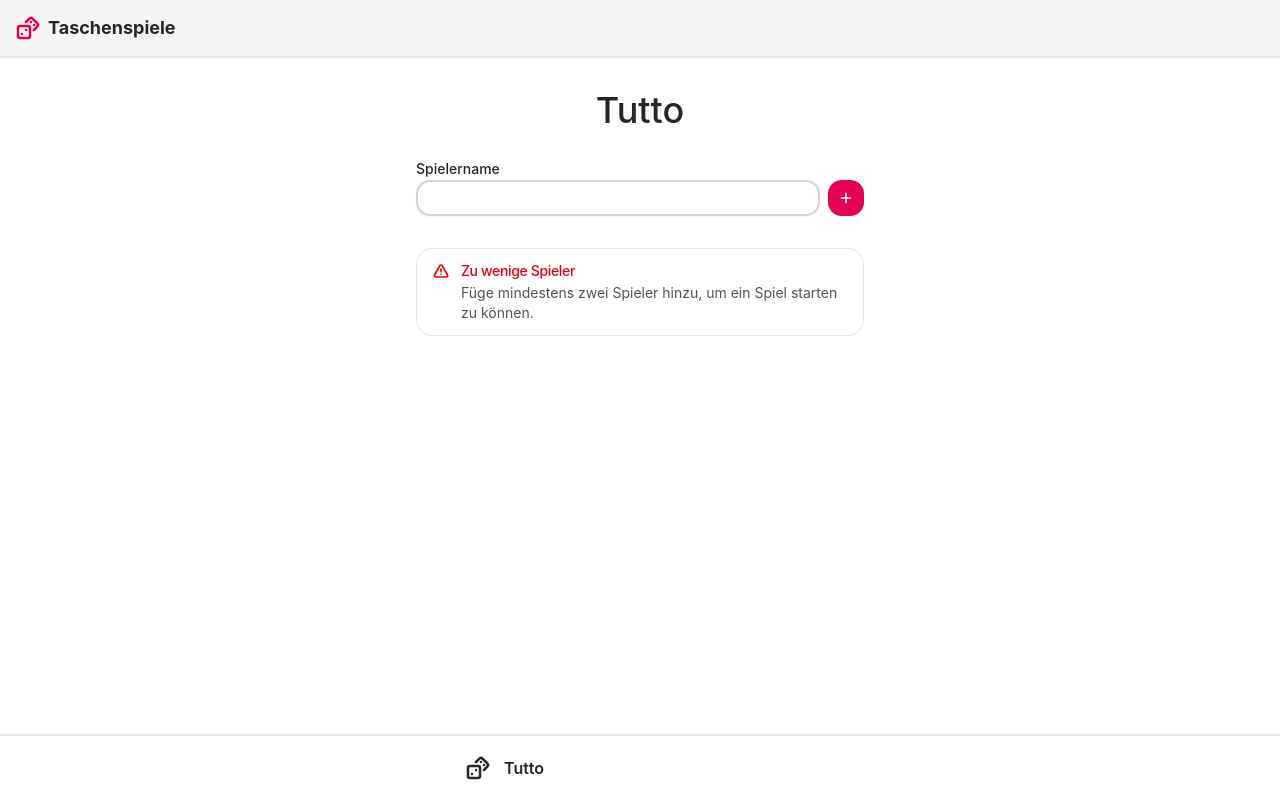
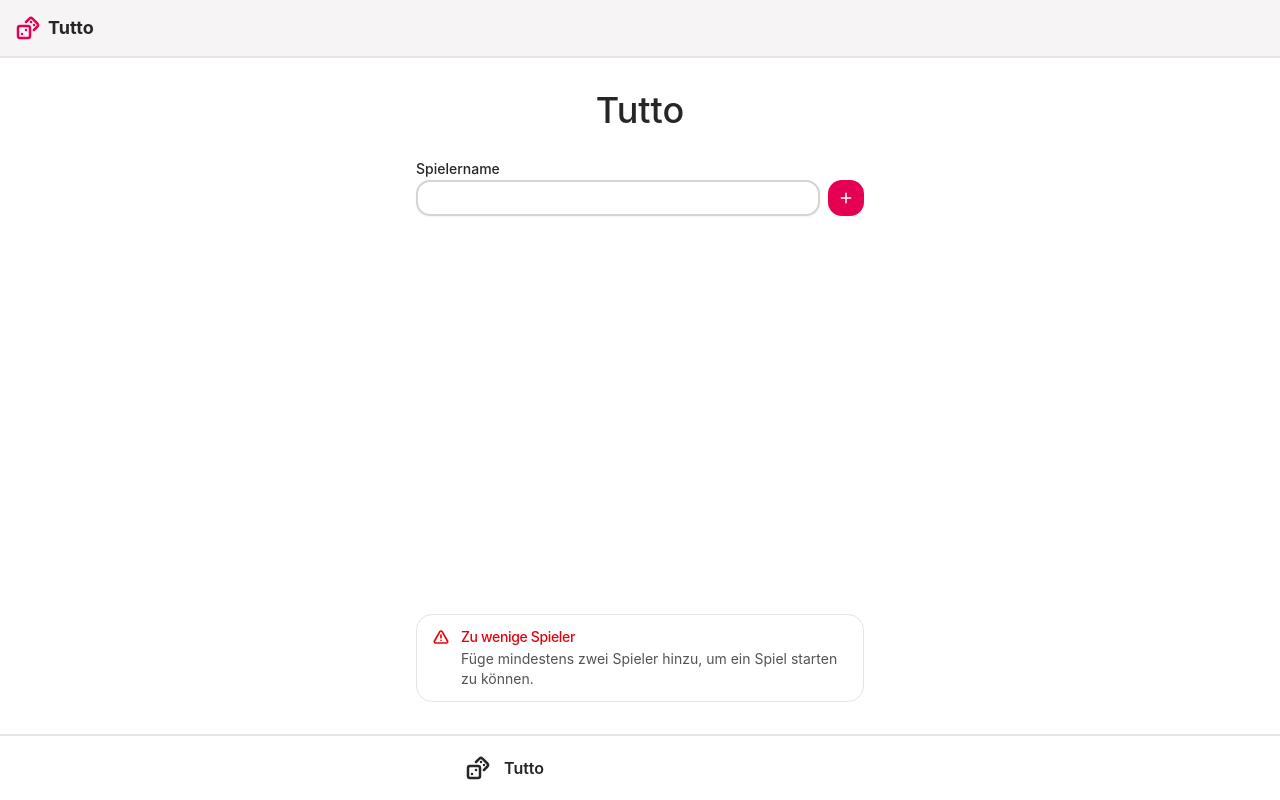
Before and after one commit to nilsbenz/pocket-games, a React (Vite) app: page / in a window 1280 px wide. Built offline with nearby package versions, Linux system fonts and the light colour scheme.

Commit message:
ui: style changes

```diff
--- a/src/components/header.tsx
+++ b/src/components/header.tsx
@@ -1,12 +1,12 @@
 import { DicesIcon } from "lucide-react";
 
-export default function Header() {
+export default function Header({ title }: { title?: string }) {
   return (
     <>
       <header className="bg-secondary/70 pt-safe-top pl-safe-left pr-safe-right text-secondary-foreground fixed top-0 right-0 left-0 z-40 border-b-2 backdrop-blur-md">
         <div className="flex h-14 items-center gap-2 px-4">
           <DicesIcon strokeWidth={2.5} className="text-primary" />
-          <h1 className="text-lg font-bold">Taschenspiele</h1>
+          <h1 className="text-lg font-bold">{title || "Taschenspiele"}</h1>
         </div>
       </header>
       <div className="mt-safe-top mb-0.5 h-14" />
--- a/src/components/layout.tsx
+++ b/src/components/layout.tsx
@@ -1,10 +1,16 @@
 import Footer from "./footer";
 import Header from "./header";
 
-export default function Layout({ children }: { children?: React.ReactNode }) {
+export default function Layout({
+  headerTitle,
+  children,
+}: {
+  headerTitle?: string;
+  children?: React.ReactNode;
+}) {
   return (
     <div className="flex grow flex-col px-4 py-8">
-      <Header />
+      <Header title={headerTitle} />
       {children}
       <Footer />
     </div>
--- a/src/routes/(tutto)/-lib/store.ts
+++ b/src/routes/(tutto)/-lib/store.ts
@@ -31,7 +31,7 @@ export const useGameStore = create<TuttoState>()(
           players: state.players.filter((p) => p.name !== name),
         })),
       newGame: () => {
-        set({ cards: getShuffledCards(), currentCard: 0 });
+        set({ cards: getShuffledCards(), currentCard: -1 });
       },
       updateCurrentCard: (index) => {
         set({
--- a/src/routes/(tutto)/index.tsx
+++ b/src/routes/(tutto)/index.tsx
@@ -34,8 +34,8 @@ export default function Start() {
   }
 
   return (
-    <Layout>
-      <div className="mx-auto w-full max-w-md space-y-8">
+    <Layout headerTitle="Tutto">
+      <div className="mx-auto flex w-full max-w-md grow flex-col space-y-8">
         <h2 className="text-center text-4xl font-medium">Tutto</h2>
         <form
           onSubmit={(e) => {
@@ -83,7 +83,7 @@ export default function Start() {
           </Button>
         </form>
 
-        <div className="divide-y-2">
+        <div className="grow divide-y-2">
           {players.map((player) => (
             <div
               key={player.name}
--- a/src/routes/(tutto)/spiel.tsx
+++ b/src/routes/(tutto)/spiel.tsx
@@ -8,8 +8,8 @@ import {
 import { AnimatePresence, motion } from "motion/react";
 import { useState } from "react";
 import Card from "./-components/Card";
+import PlayerDialog from "./-components/PlayerDialog";
 import { useGameStore } from "./-lib/store";
-import PlayerDialog from "./-components/PlayerDialog";
 import {
   Dialog,
   DialogClose,
@@ -40,7 +40,7 @@ function RouteComponent() {
 
   if (currentCard >= cards.length) {
     return (
-      <Layout>
+      <Layout headerTitle="Tutto">
         <div className="mx-auto flex w-full max-w-md grow flex-col">
           <div className="flex grow items-center justify-center">
             <p className="text-4xl font-medium">Spiel beendet</p>
@@ -72,10 +72,11 @@ function RouteComponent() {
   }
 
   return (
-    <Layout>
+    <Layout headerTitle="Tutto">
       <div className="mx-auto flex w-full max-w-md grow flex-col space-y-8">
         <div className="space-y-4">
           <AnimatePresence mode="popLayout">
+            {currentCard >= 0 ? (
               <motion.div
                 key={currentCard}
                 initial={{ opacity: 0, x: direction === "forwards" ? 160 : 0 }}
@@ -88,6 +89,11 @@ function RouteComponent() {
               >
                 <Card index={currentCard} />
               </motion.div>
+            ) : (
+              <div className="bg-card text-card-foreground flex aspect-video items-center justify-center rounded-lg border-4">
+                <p className="text-xl font-semibold">Tutto</p>
+              </div>
+            )}
           </AnimatePresence>
           <div className="grid grid-cols-2 gap-4">
             <Button
@@ -98,7 +104,7 @@ function RouteComponent() {
                   updateCurrentCard(currentCard - 1);
                 }, 0);
               }}
-              disabled={currentCard === 0}
+              disabled={currentCard <= 0}
             >
               <ChevronLeftIcon strokeWidth={2.25} />
               Zurück
```
Lines whose indentation alone changed are shown as unchanged.
